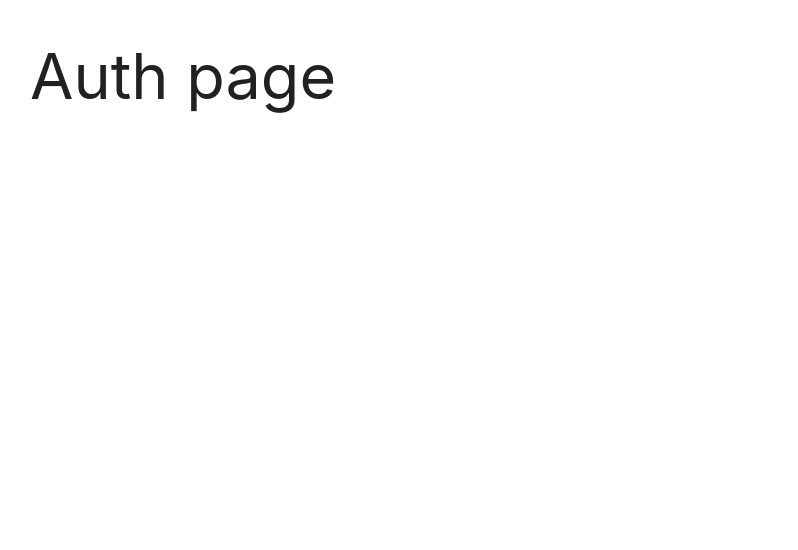
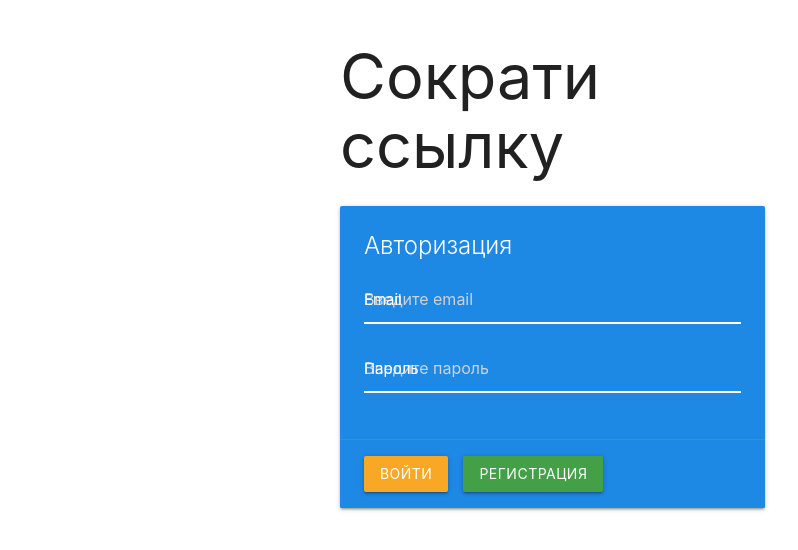
Before and after one commit to NikitaPetrovskiy/Project_mern-stack, a React (Create React App) app in the folder client/: page / in a window 1280 px wide. Shown: the top 550 px of the page, without its empty margins (162-960 px from the left). Built offline with nearby package versions, Linux system fonts and the light colour scheme; the HTML template or start-up script is replaced by a standard one.

Commit message:
Created markup and styles for Auth page

```diff
--- a/client/src/index.css
+++ b/client/src/index.css
@@ -1 +1,21 @@
 @import "~materialize-css/dist/css/materialize.min.css";
+
+.btn {
+    margin-right: 15px;
+}
+
+input.yellow-input {
+    border-bottom: 1px solid #fff !important;
+    box-shadow: 0 1px 0 0 #fff !important;
+}
+input.yellow-input + label {
+    color: #fff !important;
+}
+input.yellow-input:focus {
+    border-bottom: 1px solid #ffeb3b !important;
+    box-shadow: 0 1px 0 0 #ffeb3b !important;
+    color: #fff !important;
+}
+input.yellow-input:focus + label {
+    color: #ffeb3b !important;
+}
--- a/client/src/pages/AuthPage.js
+++ b/client/src/pages/AuthPage.js
@@ -1,9 +1,55 @@
 import React from 'react';
+import '../index.css';
 
 export function AuthPage() {
     return (
-        <div>
-            <h1>Auth page</h1>
+        <div className="row">
+            <div className="col s6 offset-s4">
+                <h1>Сократи ссылку</h1>
+                <div className="card blue darken-1">
+                    <div className="card-content white-text">
+                        <span className="card-title">
+                            Авторизация
+                        </span>
+                        <div>
+
+                            <div className="input-field">
+                                <input
+                                    placeholder="Введите email"
+                                    className="yellow-input"
+                                    id="email"
+                                    type="text"
+                                    name="email"
+                                    />
+                                <label htmlfor="email">
+                                    Email
+                                </label>
+                            </div>
+                            <div className="input-field">
+                                <input
+                                    placeholder="Введите пароль"
+                                    className="yellow-input"
+                                    id="password"
+                                    type="password"
+                                    name="password"
+                                    />
+                                <label htmlfor="password">
+                                    Пароль
+                                </label>
+                            </div>
+
+                        </div>
+                    </div>
+                    <div className="card-action">
+                        <button className="btn yellow darken-3">
+                            Войти
+                        </button>
+                        <button className="btn green darken-1">
+                            Регистрация
+                        </button>
+                    </div>
+                </div>
+            </div>
         </div>
     );
 }
```
